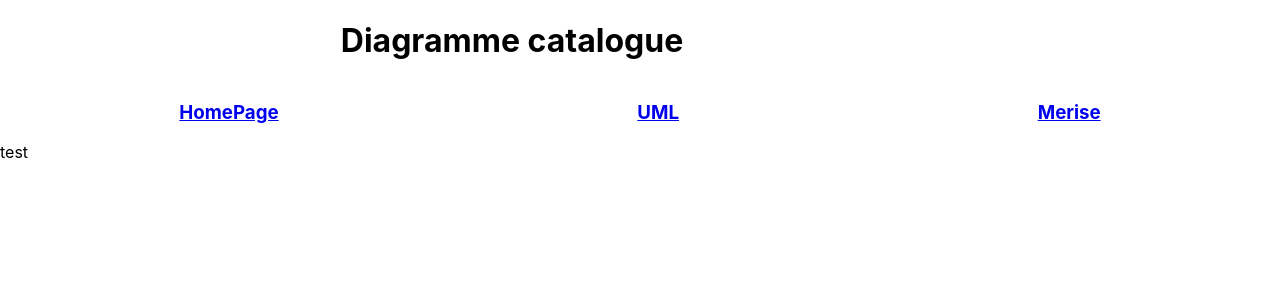
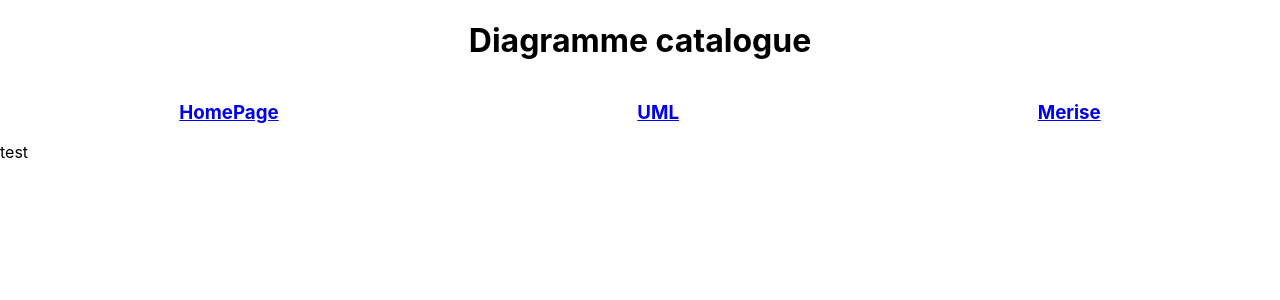
Before and after one commit to 2023-cda-alt-devops-p4/Alexandre_Diagram_catalog, a React (Create React App) app: page / in a window 1280 px wide. Shown: the top 300 px of the page. Built offline with nearby package versions, Linux system fonts and the light colour scheme.

Commit message:
update : fix css header navbar

```diff
--- a/src/components/Header/header.css
+++ b/src/components/Header/header.css
@@ -1,6 +1,5 @@
 .header-container{
     display: flex;
-    justify-content: space-between;
 }
 
 .Header-burger-container{
@@ -8,7 +7,7 @@
 }
 
 .Header-tittle-container{
-    width: 80%;
+    width: 100%;
     display: flex;
     justify-content: center;
 }
--- a/src/components/NavBar/navbar.css
+++ b/src/components/NavBar/navbar.css
@@ -15,3 +15,9 @@
 .navbar-merise-container{
 
 }
+
+@media (max-width: 767px) {
+    .navbar-container{
+        display: none;
+    }
+}
```
